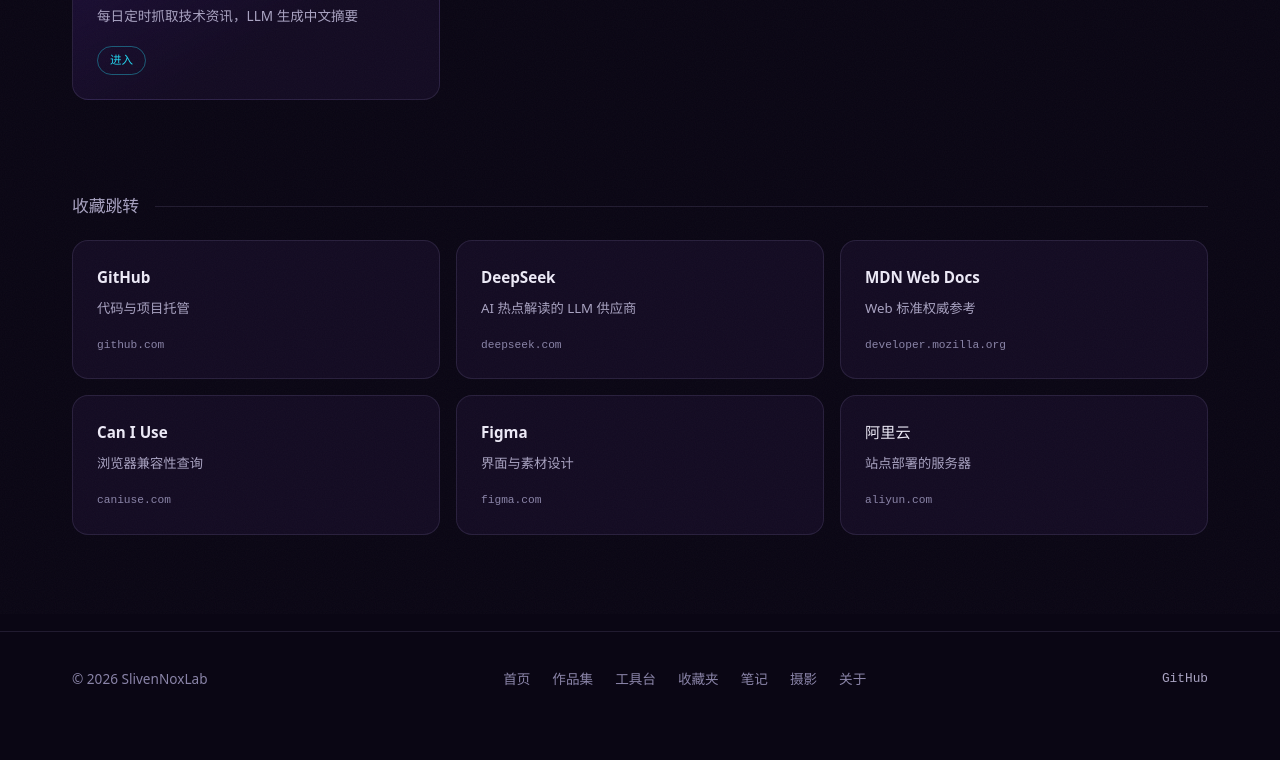
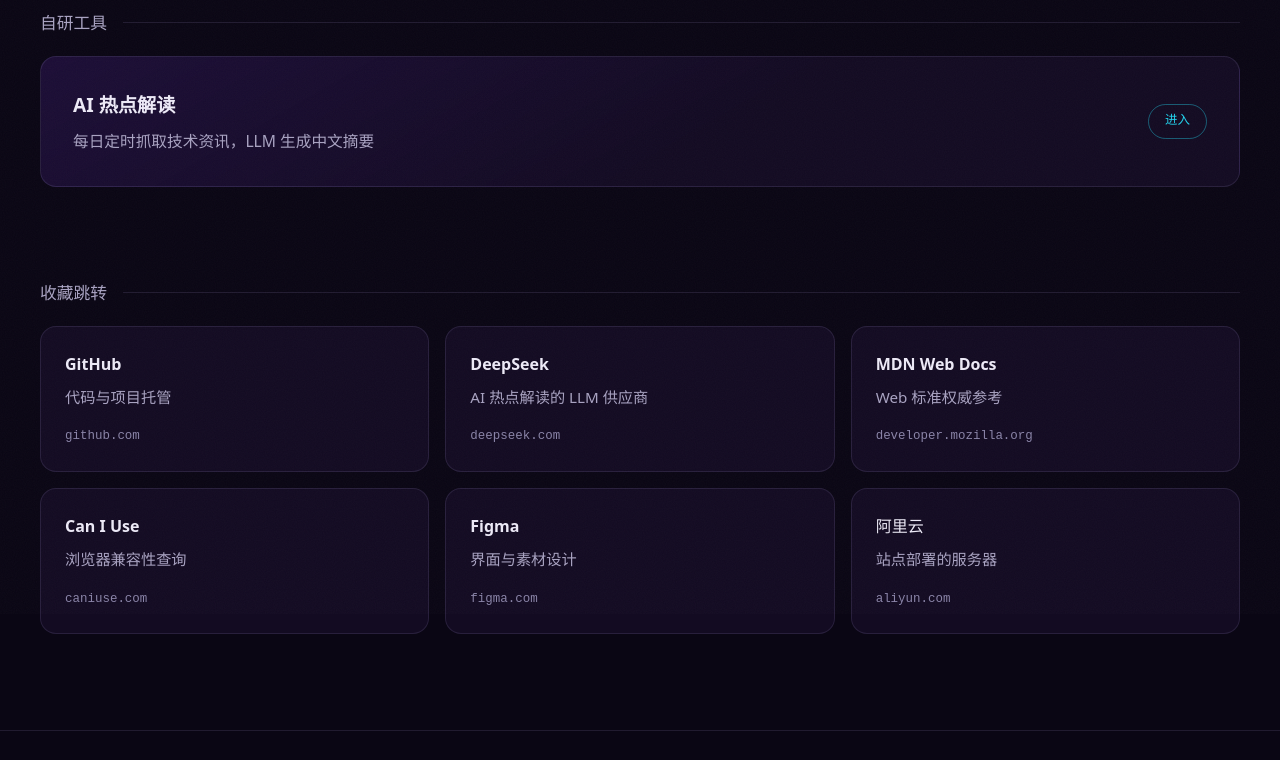
Before and after one commit to Levin-Sun/SlivenNoxLab, an Astro site: page /lab in a window 1280 px wide. Shown: the part 186-946 px from the top of the page. Before the commit the page ends 912 px from the top, so only its background shows below. Built offline with nearby package versions, Linux system fonts and the light colour scheme; Astro itself is replaced by a stand-in of ours.

Commit message:
布局与可读性修正：子页导航避让、容器加宽、小字提级
- 修复子页面内容与固定导航重叠：main[class] 统一顶部呼吸（clamp 112-148px），
  首页 Hero 自带内垫不受影响
- 容器 1200px → 1360px，大屏不再空旷
- 描述类小字全线提到 0.95-0.98rem（原 0.83-0.88），标签/元信息 0.75-0.78
- 工具台自研工具改为通栏横幅卡（旗舰位），收藏跳转网格保持三列

```diff
--- a/src/components/home/ModuleBento.astro
+++ b/src/components/home/ModuleBento.astro
@@ -97,9 +97,9 @@
   }
 
   .cell-desc {
-    font-size: 0.85rem;
+    font-size: 0.95rem;
     color: var(--color-text-secondary);
-    line-height: 1.5;
+    line-height: 1.6;
   }
 
   .chip {
--- a/src/pages/lab/index.astro
+++ b/src/pages/lab/index.astro
@@ -25,8 +25,10 @@
           <Reveal delay={i * 70}>
             <SpotlightCard href={t.href} tone="accent" class="lab-own-card">
               <div class="lab-own-inner">
-                <span class="lab-own-name">{t.name}</span>
-                <span class="lab-own-desc">{t.desc}</span>
+                <div class="lab-own-copy">
+                  <span class="lab-own-name">{t.name}</span>
+                  <span class="lab-own-desc">{t.desc}</span>
+                </div>
                 <span class="chip-live">进入</span>
               </div>
             </SpotlightCard>
@@ -68,7 +70,52 @@
     display: grid;
   }
 
-  .lab-own-inner,
+  /* 自研工具横幅卡：旗舰位通栏，横向布局 */
+  .own-grid {
+    grid-template-columns: 1fr;
+    margin-bottom: var(--space-14);
+  }
+
+  .own-grid :global(.spot-card) {
+    display: block;
+  }
+
+  .lab-own-inner {
+    display: flex;
+    align-items: center;
+    justify-content: space-between;
+    gap: var(--space-6);
+    padding: var(--space-6) var(--space-6);
+  }
+
+  .lab-own-copy {
+    display: grid;
+    gap: var(--space-2);
+  }
+
+  .lab-own-name {
+    font-size: 1.2rem;
+    font-weight: 600;
+    color: var(--color-text);
+  }
+
+  .lab-own-desc {
+    font-size: 0.98rem;
+    color: var(--color-text-secondary);
+    line-height: 1.6;
+  }
+
+  .chip-live {
+    margin-top: 0;
+    font-family: var(--font-mono);
+    font-size: 0.78rem;
+    padding: 6px 16px;
+    border-radius: var(--radius-pill);
+    border: 1px solid rgba(34, 211, 238, 0.4);
+    color: var(--color-interactive);
+    white-space: nowrap;
+  }
+
   .lab-link-inner {
     display: grid;
     gap: var(--space-2);
@@ -76,44 +123,21 @@
     height: 100%;
   }
 
-  .lab-own-name {
-    font-size: 1.05rem;
-    font-weight: 600;
-    color: var(--color-text);
-  }
-
-  .lab-own-desc {
-    font-size: 0.85rem;
-    color: var(--color-text-secondary);
-    line-height: 1.6;
-  }
-
-  .chip-live {
-    margin-top: var(--space-3);
-    justify-self: start;
-    font-family: var(--font-mono);
-    font-size: 0.72rem;
-    padding: 4px 12px;
-    border-radius: var(--radius-pill);
-    border: 1px solid rgba(34, 211, 238, 0.4);
-    color: var(--color-interactive);
-  }
-
   .lab-link-name {
     font-weight: 550;
-    font-size: 0.95rem;
+    font-size: 1rem;
     color: var(--color-text);
   }
 
   .lab-link-desc {
-    font-size: 0.83rem;
+    font-size: 0.95rem;
     color: var(--color-text-secondary);
   }
 
   .lab-link-host {
     margin-top: var(--space-2);
     font-family: var(--font-mono);
-    font-size: 0.7rem;
+    font-size: 0.78rem;
     color: var(--color-text-tertiary);
   }
 
--- a/src/pages/projects/index.astro
+++ b/src/pages/projects/index.astro
@@ -221,9 +221,9 @@
   }
 
   .work-card-desc {
-    font-size: 0.88rem;
+    font-size: 0.95rem;
     color: var(--color-text-secondary);
-    line-height: 1.6;
+    line-height: 1.65;
   }
 
   .work-card-foot {
--- a/src/styles/global.css
+++ b/src/styles/global.css
@@ -112,11 +112,16 @@
   background: transparent;
 }
 
-/* 通用容器：内容主轴 1200px（三级断点基准） */
+/* 通用容器：内容主轴 1360px（大屏不留过宽的空边） */
 .container {
-  max-width: 1200px;
+  max-width: 1360px;
   margin-inline: auto;
-  padding-inline: clamp(16px, 4vw, 32px);
+  padding-inline: clamp(20px, 4vw, 40px);
+}
+
+/* 子页面主区域：给固定导航让出顶部呼吸（首页 Hero 自带内垫，不受此规则影响） */
+main[class] {
+  padding-top: clamp(112px, 13vh, 148px);
 }
 
 /* 首页区块统一节奏（Hero 之后的纵向呼吸） */
```
Also changed, not shown: PLAN.md (+1 -1 lines), src/components/home/FeaturedWork.astro (+4 -3 lines), src/components/home/ToolsFeed.astro (+6 -6 lines), src/pages/notes/index.astro (+6 -6 lines).
